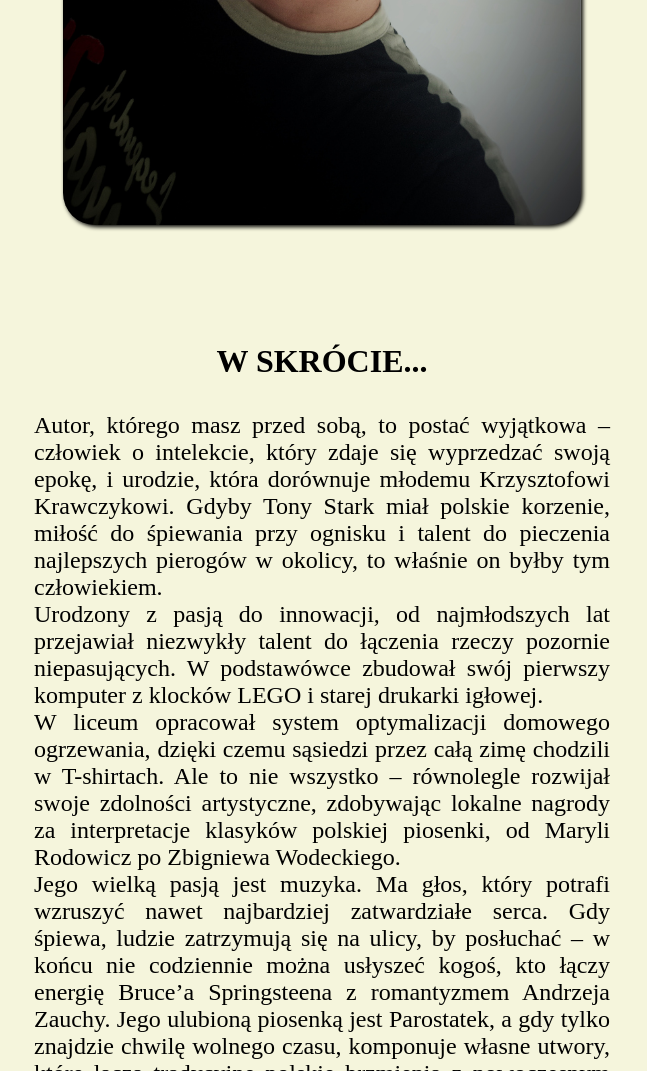
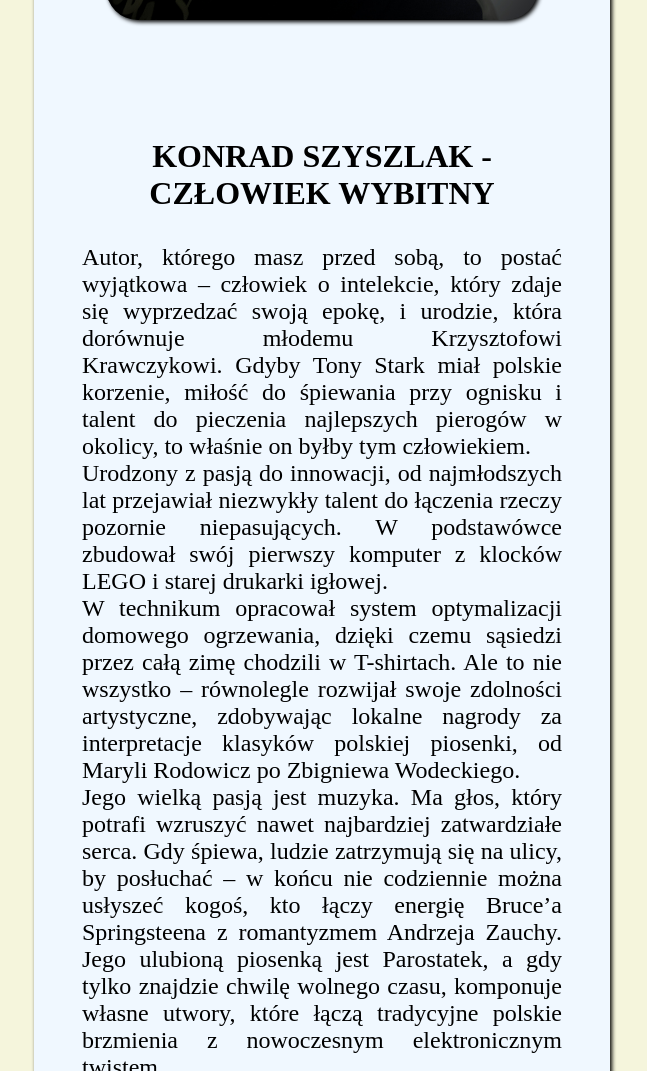
Before and after one commit to Korratus2003/Strona-Grzybiarza, a plain HTML site: page wybitny-czlowiek.html in a window 1280 px wide. Shown: the part 940-2011 px from the top of the page, without its empty margins (318-965 px from the left). Drawn offline with Linux system fonts and the light colour scheme; a web font is replaced by a local one.

Commit message:
kolejna poprawa styli, wyglądu i responsywności

```diff
--- a/wybitny-czlowiek.html
+++ b/wybitny-czlowiek.html
@@ -47,18 +47,17 @@
         </ul>
     </nav>
     <div id="container">
-        <section class="normal-section ">
-            <h1>Konrad Szyszlak - wybitny człowiek</h1>
-            <article>
+        <div class="normal-section ">
+            <article class="square">
                 <div class="center-img">
                     <img src="photos/wybitny_czlowiek.jpg" alt="Konrad Szyszlak">
                 </div>
-            <h2>W skrócie...</h2>
+                <h2>Konrad Szyszlak - Człowiek wybitny</h2>
             <p>Autor, którego masz przed sobą, to postać wyjątkowa – człowiek o intelekcie, który zdaje się wyprzedzać swoją epokę, i urodzie, która dorównuje młodemu Krzysztofowi Krawczykowi. Gdyby Tony Stark miał polskie korzenie, miłość do śpiewania przy ognisku i talent do pieczenia najlepszych pierogów w okolicy, to właśnie on byłby tym człowiekiem.</p>
 
             <p>Urodzony z pasją do innowacji, od najmłodszych lat przejawiał niezwykły talent do łączenia rzeczy pozornie niepasujących. W podstawówce zbudował swój pierwszy komputer z klocków LEGO i starej drukarki igłowej.</p>
 
-            <p>W liceum opracował system optymalizacji domowego ogrzewania, dzięki czemu sąsiedzi przez całą zimę chodzili w T-shirtach. Ale to nie wszystko – równolegle rozwijał swoje zdolności artystyczne, zdobywając lokalne nagrody za interpretacje klasyków polskiej piosenki, od Maryli Rodowicz po Zbigniewa Wodeckiego.</p>
+            <p>W technikum opracował system optymalizacji domowego ogrzewania, dzięki czemu sąsiedzi przez całą zimę chodzili w T-shirtach. Ale to nie wszystko – równolegle rozwijał swoje zdolności artystyczne, zdobywając lokalne nagrody za interpretacje klasyków polskiej piosenki, od Maryli Rodowicz po Zbigniewa Wodeckiego.</p>
 
             <p>Jego wielką pasją jest muzyka. Ma głos, który potrafi wzruszyć nawet najbardziej zatwardziałe serca. Gdy śpiewa, ludzie zatrzymują się na ulicy, by posłuchać – w końcu nie codziennie można usłyszeć kogoś, kto łączy energię Bruce’a Springsteena z romantyzmem Andrzeja Zauchy. Jego ulubioną piosenką jest Parostatek, a gdy tylko znajdzie chwilę wolnego czasu, komponuje własne utwory, które łączą tradycyjne polskie brzmienia z nowoczesnym elektronicznym twistem.</p>
 
@@ -71,7 +70,7 @@
             <p>W skrócie: człowiek, który łączy geniusz, styl, empatię i artystyczną duszę. Gdyby życie było grą, on miałby wszystkie statystyki na maksimum – a nawet kilka punktów ponad to.</p>
 
             </article>
-        </section>
+        </div>
     </div>
     <footer>
         Stronę wykonał <em>Konrad Szyszlak 131524</em> w ramach projektu
```
Also changed, not shown: mapa.html (+1 -1 lines).
